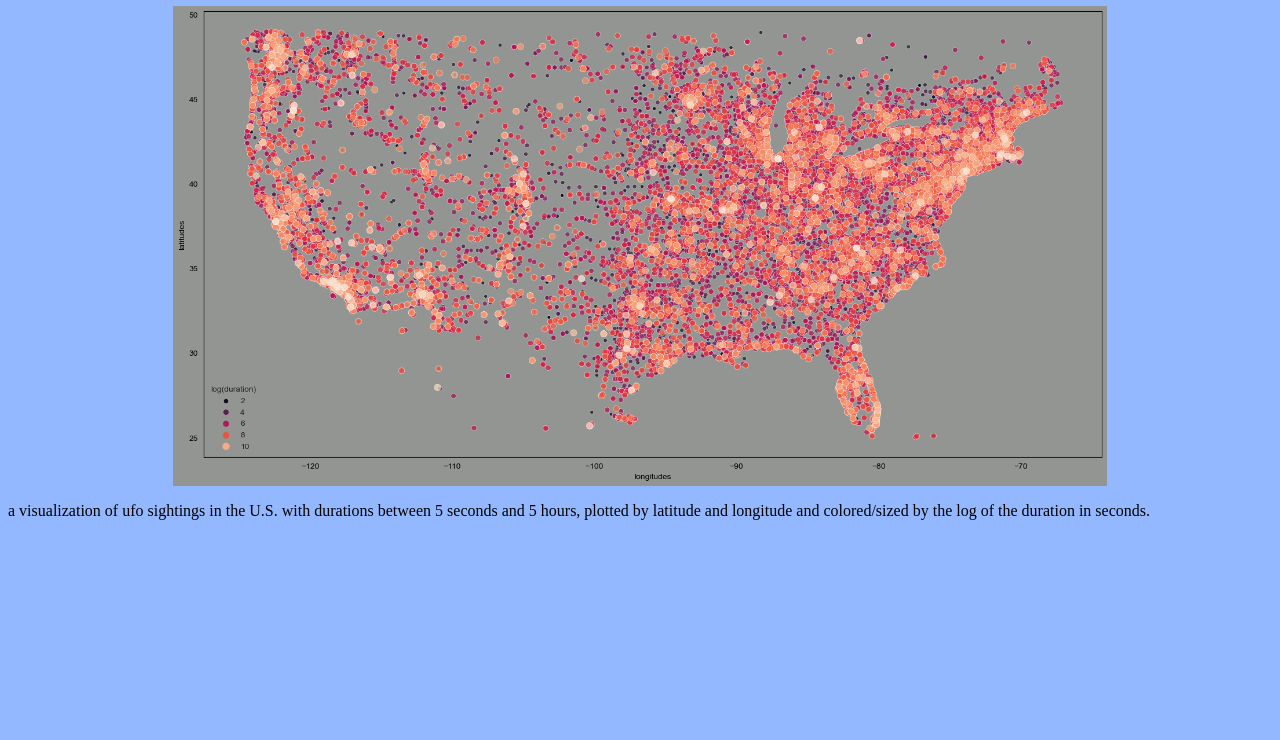
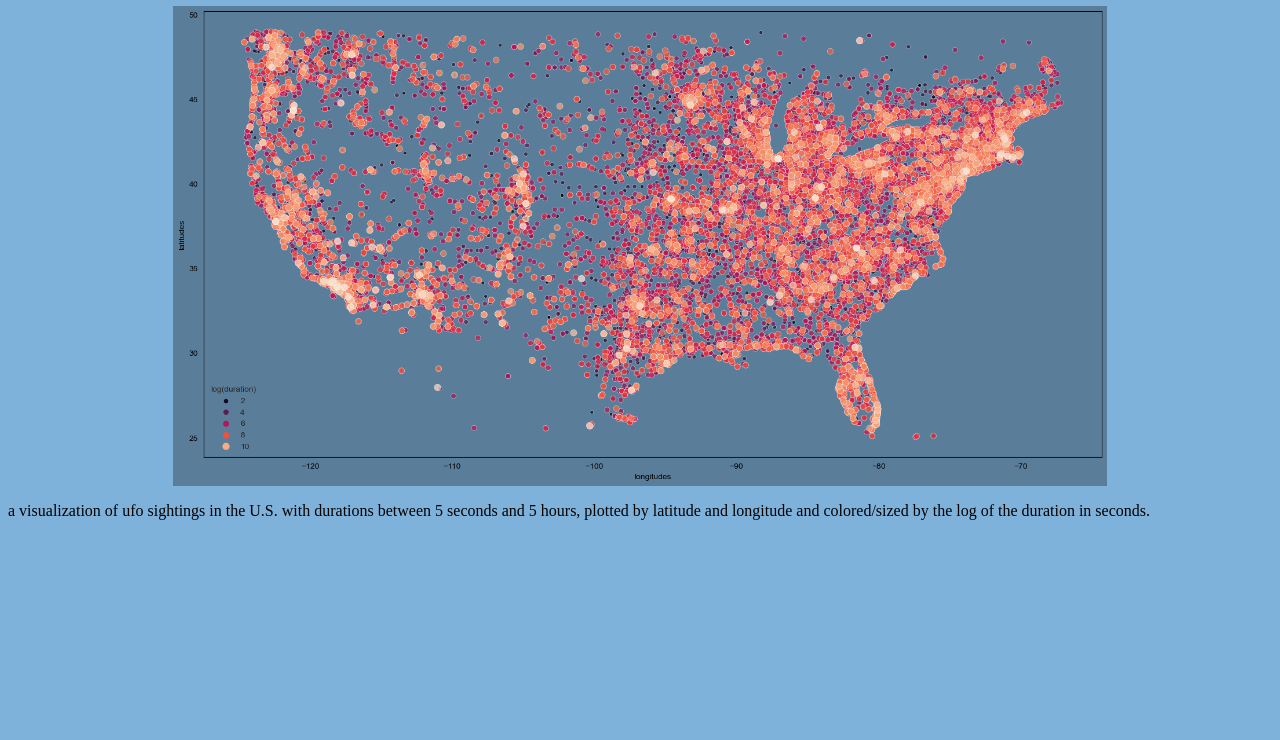
Before and after one commit to oeschutz/cs_241_project, a plain HTML site: page index.html in a window 1280 px wide. Shown: the part 60-800 px from the top of the page. Drawn offline with Linux system fonts and the light colour scheme.

Commit message:
Update index.html

```diff
--- a/index.html
+++ b/index.html
@@ -1,7 +1,7 @@
-<body bgcolor = "#94b8ff">
+<body bgcolor = "#7FB2DB">
 <h1>Data Visualization</h1>
 <center>
-  <img src = "test_us15.png" height = 480px>
+  <img src = "test_us16.png" height = 480px>
 </center>
 
 <p> a visualization of ufo sightings in the U.S. with durations between 5 seconds and 5 hours, plotted by latitude and longitude and colored/sized by the
```
